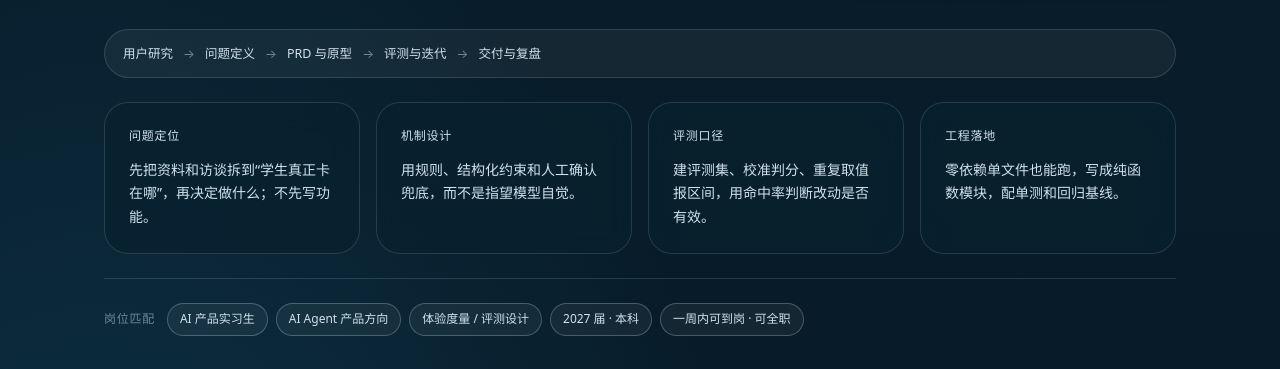
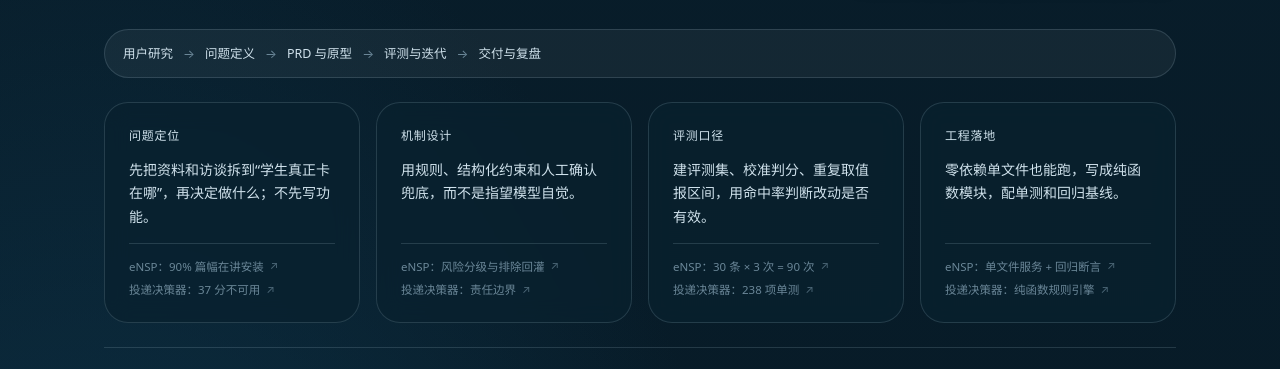
Before and after one commit to Easylove915/Easylove915.github.io, a plain HTML site: page index.html in a window 1280 px wide. Shown: the part 2360-2729 px from the top of the page. Drawn offline with Linux system fonts and the light colour scheme.

Commit message:
capabilities link to evidence sections; anchors on case pages

```diff
--- a/index.html
+++ b/index.html
@@ -184,10 +184,26 @@
       </div>
 
       <div class="cap-grid">
-        <div class="aside-card"><h3>问题定位</h3><p class="muted" style="margin:0">先把资料和访谈拆到“学生真正卡在哪”，再决定做什么；不先写功能。</p></div>
-        <div class="aside-card"><h3>机制设计</h3><p class="muted" style="margin:0">用规则、结构化约束和人工确认兜底，而不是指望模型自觉。</p></div>
-        <div class="aside-card"><h3>评测口径</h3><p class="muted" style="margin:0">建评测集、校准判分、重复取值报区间，用命中率判断改动是否有效。</p></div>
-        <div class="aside-card"><h3>工程落地</h3><p class="muted" style="margin:0">零依赖单文件也能跑，写成纯函数模块，配单测和回归基线。</p></div>
+        <div class="aside-card cap-card">
+          <h3>问题定位</h3>
+          <p class="muted" style="margin:0">先把资料和访谈拆到“学生真正卡在哪”，再决定做什么；不先写功能。</p>
+          <div class="cap-ev"><a href="project-ensp.html#solve">eNSP：90% 篇幅在讲安装<span class="arw">↗</span></a><a href="project-jd.html#solve">投递决策器：37 分不可用<span class="arw">↗</span></a></div>
+        </div>
+        <div class="aside-card cap-card">
+          <h3>机制设计</h3>
+          <p class="muted" style="margin:0">用规则、结构化约束和人工确认兜底，而不是指望模型自觉。</p>
+          <div class="cap-ev"><a href="project-ensp.html#build">eNSP：风险分级与排除回灌<span class="arw">↗</span></a><a href="project-jd.html#build">投递决策器：责任边界<span class="arw">↗</span></a></div>
+        </div>
+        <div class="aside-card cap-card">
+          <h3>评测口径</h3>
+          <p class="muted" style="margin:0">建评测集、校准判分、重复取值报区间，用命中率判断改动是否有效。</p>
+          <div class="cap-ev"><a href="project-ensp.html#eval">eNSP：30 条 × 3 次 = 90 次<span class="arw">↗</span></a><a href="project-jd.html#proof">投递决策器：238 项单测<span class="arw">↗</span></a></div>
+        </div>
+        <div class="aside-card cap-card">
+          <h3>工程落地</h3>
+          <p class="muted" style="margin:0">零依赖单文件也能跑，写成纯函数模块，配单测和回归基线。</p>
+          <div class="cap-ev"><a href="project-ensp.html#build">eNSP：单文件服务 + 回归断言<span class="arw">↗</span></a><a href="project-jd.html#proof">投递决策器：纯函数规则引擎<span class="arw">↗</span></a></div>
+        </div>
       </div>
 
       <div class="role-strip">
--- a/style.css
+++ b/style.css
@@ -633,7 +633,7 @@ footer{padding:var(--sp-48) 0 var(--sp-64); color:var(--ink-faint); font-size:12
 }
 .about-text strong{font-weight:400; color:#cfeaf9}
 
-section[id]{scroll-margin-top:96px}
+section[id],h2[id]{scroll-margin-top:110px}
 
 /* 正文中的阿拉伯数字：与全局数字同字面，避免衬线字体里的旧式/比例数字显得参差 */
 .about-text .num,.hero-lede .num{font-size:.94em; letter-spacing:0}
@@ -883,3 +883,20 @@ section[id]{scroll-margin-top:96px}
 .case-link--alt{margin-left:auto; flex:none !important; justify-content:flex-end; gap:8px; color:var(--ink-faint)}
 .case-link--alt:hover{color:#fff}
 @media (max-width:640px){ .case-links{flex-direction:column; align-items:stretch; gap:8px} .case-link--alt{justify-content:space-between} }
+/* 能力卡：证据回指 */
+.cap-card{display:flex; flex-direction:column}
+.cap-ev{
+  display:flex; flex-direction:column; gap:6px;
+  margin-top:auto; padding-top:14px;
+  border-top:1px solid var(--line);
+}
+.cap-ev a{
+  display:inline-flex; align-items:center; gap:6px;
+  font-size:11.5px; line-height:1.5; color:var(--ink-faint);
+  text-decoration:none; transition:color .2s;
+}
+.cap-ev a:hover{color:var(--glow)}
+.cap-ev a .arw{font-size:11px; opacity:.7; transition:transform .25s}
+.cap-ev a:hover .arw{transform:translate(2px,-2px); opacity:1}
+.cap-ev + .cap-ev{margin-top:0}
+.cap-card p{margin-bottom:14px !important}
```
Also changed, not shown: project-ensp.html (+6 -6 lines), project-jd.html (+6 -6 lines).
